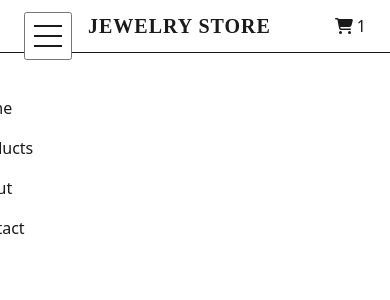
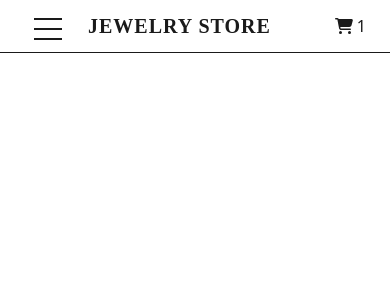
Before and after one commit to haisenberg98/jewelry-ecommerce, a React (Create React App) app: page / in a window 390 px wide. Shown: the top 300 px of the page. Built offline with nearby package versions, Linux system fonts and the light colour scheme.

Commit message:
hamburger menu

```diff
--- a/src/index.css
+++ b/src/index.css
@@ -11,13 +11,14 @@ html {
   z-index: 50;
   height: 48px;
   width: 48px;
-  opacity: 1;
-  @apply top-0 left-0 cursor-pointer absolute;
+  opacity: 0;
+
+  @apply -top-2 left-0 cursor-pointer absolute flex justify-center;
 }
 
 .hamburger-lines {
   z-index: 60;
-  @apply h-12 w-12 top-0 left-0 absolute cursor-pointer flex items-center justify-center;
+  @apply h-12 w-12 top-4 left-0 cursor-pointer absolute flex justify-center;
 }
 
 /* THE MIDDLE LINE OF THE HAMBURGER : */
@@ -81,6 +82,16 @@ TOP AT -10PX ABOVE THE MIDDLE ONE AND BOTTOM ONE IS 10PX BELOW THE MIDDLE: */
   transition: all 0.4s ease;
 }
 
+.mobile-menu-item {
+  visibility: hidden;
+}
+
+.open.mobile-menu .mobile-menu-item {
+  transition: visibility 0.4s ease;
+  transition-delay: 0.1s;
+  visibility: visible;
+}
+
 /* IF THE TOGGLER IS CHECKED, THEN INCREASE THE WIDTH OF THE MENU TO 30% , CREATING A SMOOTH EFFECT :  */
 
 .open.mobile-menu {
--- a/src/tailwind.css
+++ b/src/tailwind.css
@@ -11,13 +11,14 @@ html {
   z-index: 50;
   height: 48px;
   width: 48px;
-  opacity: 1;
-  @apply top-0 left-0 cursor-pointer absolute;
+  opacity: 0;
+
+  @apply -top-2 left-0 cursor-pointer absolute flex justify-center;
 }
 
 .hamburger-lines {
   z-index: 60;
-  @apply h-12 w-12 top-0 left-0 absolute cursor-pointer flex items-center justify-center;
+  @apply h-12 w-12 top-4 left-0 cursor-pointer absolute flex justify-center;
 }
 
 /* THE MIDDLE LINE OF THE HAMBURGER : */
@@ -81,6 +82,16 @@ TOP AT -10PX ABOVE THE MIDDLE ONE AND BOTTOM ONE IS 10PX BELOW THE MIDDLE: */
   transition: all 0.4s ease;
 }
 
+.mobile-menu-item {
+  visibility: hidden;
+}
+
+.open.mobile-menu .mobile-menu-item {
+  transition: visibility 0.4s ease;
+  transition-delay: 0.1s;
+  visibility: visible;
+}
+
 /* IF THE TOGGLER IS CHECKED, THEN INCREASE THE WIDTH OF THE MENU TO 30% , CREATING A SMOOTH EFFECT :  */
 
 .open.mobile-menu {
```
